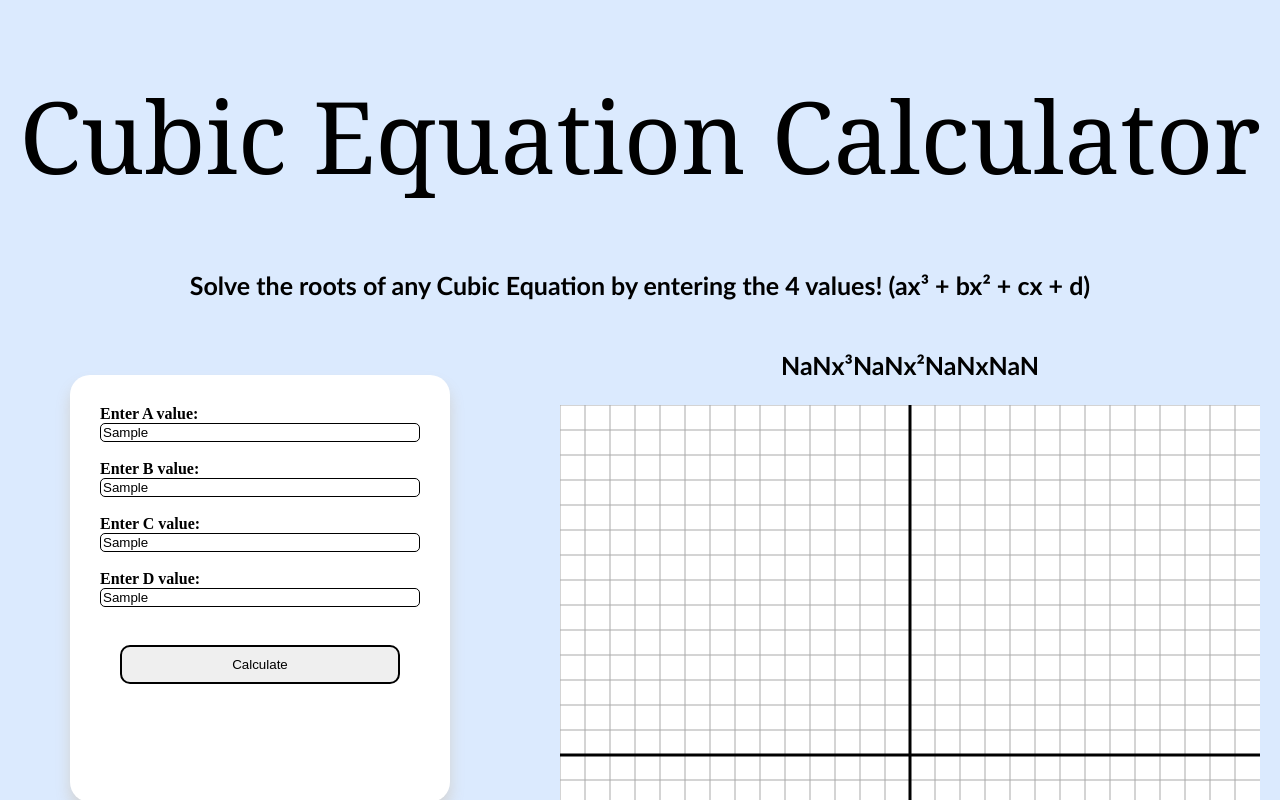
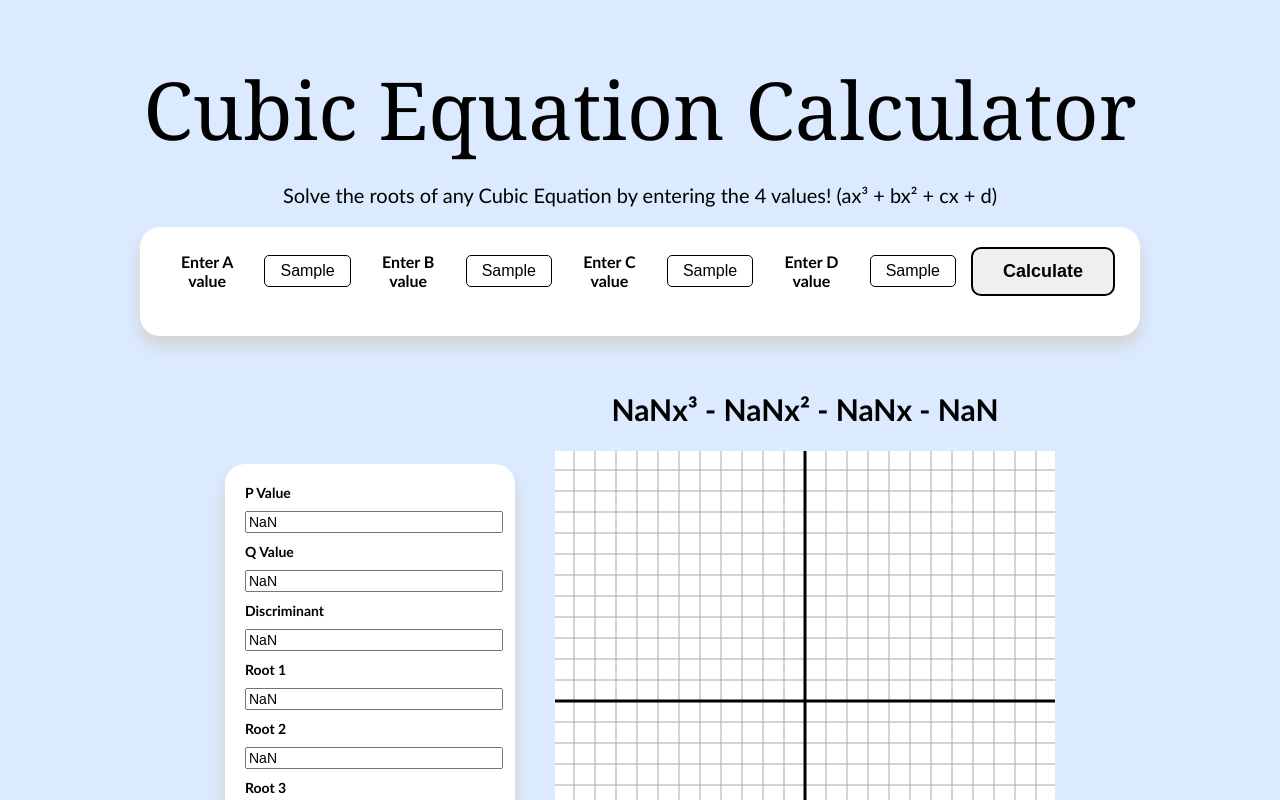
Before and after one commit to jjahamez/assignment2, a website built with Vite: page index.html in a window 1280 px wide. Both pictures are taken after typing "Sample", "Sample", "Sample", "Sample" into the empty fields and a click on the input "Calculate". Shown: the top 800 px of the page. Built offline with nearby package versions, Linux system fonts and the light colour scheme.

Commit message:
Revamped CSS

```diff
--- a/index.html
+++ b/index.html
@@ -14,53 +14,57 @@
 
   <p> Solve the roots of any Cubic Equation by entering the 4 values! (ax³ + bx² + cx + d)</p>
 
-  <div class="layout">
-    <div class="left-side">
-
   <div class="form-container">
     <form id="cubic-form">
-          <label for="a"> Enter A value: </label>
-          <input type="text" id="a" name="a"> <br>
-          <label for="b"> Enter B value: </label>
-          <input type="text" id="b" name="b"> <br>
-          <label for="c"> Enter C value: </label>
-          <input type="text" id="c" name="c"> <br>
-          <label for="d"> Enter D value: </label>
-          <input type="text" id="d" name="d"> <br>
-          <input type="submit" value="Calculate"> <br>
-          <p id="message" style="color: red; font-weight: bold;"> </p>
-
+      <div class="abcd-inputs">
+        <label for="a"> Enter A value </label>
+        <input type="text" id="a" name="a">
+        <label for="b"> Enter B value </label>
+        <input type="text" id="b" name="b">
+        <label for="c"> Enter C value </label>
+        <input type="text" id="c" name="c">
+        <label for="d"> Enter D value </label>
+        <input type="text" id="d" name="d">
+        <input type="submit" value="Calculate">
+      </div>
+      <p id="message"> </p>
     </form>
   </div>
 
+  <div class="results-graph-container">
     <div class="Results">
       <label for="p-value"> P Value </label>
-        <input type="text" id="p-value" readonly /> <br>
+      <input type="text" id="p-value" readonly />
       <label for="q-value"> Q Value </label>
-        <input type="text" id="q-value" readonly /> <br>
+      <input type="text" id="q-value" readonly />
       <label for="discriminant"> Discriminant </label>
-        <input type="text" id="discriminant" readonly /> <br>
+      <input type="text" id="discriminant" readonly />
       <label for="root-1"> Root 1 </label>
-        <input type="text" id="root-1" readonly /> <br>
+      <input type="text" id="root-1" readonly />
       <label for="root-2"> Root 2 </label>
-        <input type="text" id="root-2" readonly /> <br>
+      <input type="text" id="root-2" readonly />
       <label for="root-3"> Root 3 </label>
-        <input type="text" id="root-3" readonly /> <br>
-      </div>
+      <input type="text" id="root-3" readonly />
     </div>
 
     <div class="graph-container">
       <p id="equation"> </p>
-      <canvas id="graph" width="700" height="700"></canvas>
+      <canvas id="graph" width="500" height="500"></canvas>
+
+    </div>
   </div>
 
-  </div>
+  <script src="src/main.ts"> </script>
 
-  <br>
-  <script src="src/main.ts"> </script>
-  <br>
+  <br><br><br><br><br><br><br><br><br><br><br><br><br><br><br><br><br><br><br><br><br><br><br><br><br><br><br>
 
-  <!-- Calculator Copyright CalculatorSoup, LLC at www.calculatorsoup.com. Use is granted for commercial and non-commercial purposes only if this statement and all links to www.calculatorsoup.com are maintained. Change the color and iframe height and width for your needs. --><iframe class="widgetFrame" src="https://www.calculatorsoup.com/calculators/algebra/cubicequation.php?do=pop&opt=1&wbgcolor=b64b39" height="768" width="400" style="border:0;" title="Cubic Equation Calculator"></iframe><br><br><p><a href="https://www.calculatorsoup.com/calculators/algebra/cubicequation.php" target="_blank" rel="noopener">Cubic Equation Calculator</a> <br> by <a href="https://www.calculatorsoup.com" target="_blank" rel="noopener">CalculatorSoup</a></p>
+  <!-- Calculator Copyright CalculatorSoup, LLC at www.calculatorsoup.com. Use is granted for commercial and non-commercial purposes only if this statement and all links to www.calculatorsoup.com are maintained. Change the color and iframe height and width for your needs. --><iframe
+    class="widgetFrame"
+    src="https://www.calculatorsoup.com/calculators/algebra/cubicequation.php?do=pop&opt=1&wbgcolor=b64b39" height="768"
+    width="400" style="border:0;" title="Cubic Equation Calculator"></iframe><br><br>
+  <p><a href="https://www.calculatorsoup.com/calculators/algebra/cubicequation.php" target="_blank" rel="noopener">Cubic
+      Equation Calculator</a> <br> by <a href="https://www.calculatorsoup.com" target="_blank"
+      rel="noopener">CalculatorSoup</a></p>
 </body>
 
 </html>
--- a/src/main.ts
+++ b/src/main.ts
@@ -1,32 +1,30 @@
 const form = document.getElementById("cubic-form") as HTMLFormElement;
 
 const canvas = document.getElementById("graph") as HTMLCanvasElement;
-const ctx = canvas.getContext("2d");
+const ctx = canvas.getContext("2d")!; // will never be null, if (!ctx) return; unnecessary
 
-const width = canvas.width;
-const height = canvas.height;
-const scale = 25;
+const width: number = canvas.width;
+const height: number = canvas.height;
+const scale: number = 21;
 
 function graph(a: number, b: number, c: number, d: number, roots: number[] = []) {
-  if (!ctx) return;
-
   ctx.fillStyle = "white";
   ctx.fillRect(0, 0, width, height);
 
-  const centerX = width / 2;
-  const centerY = height / 2;
+  const centerX: number = width / 2;
+  const centerY: number = height / 2;
 
   ctx.strokeStyle = "DarkGrey";
   ctx.lineWidth = 1;
 
-  for (let x = centerX % scale; x < width; x += scale) {
+  for (let x: number = centerX % scale; x < width; x += scale) {
     ctx.beginPath();
     ctx.moveTo(x, 0);
     ctx.lineTo(x, height);
     ctx.stroke();
   }
 
-  for (let y = centerY % scale; y < height; y += scale) {
+  for (let y: number = centerY % scale; y < height; y += scale) {
     ctx.beginPath();
     ctx.moveTo(0, y);
     ctx.lineTo(width, y);
@@ -54,9 +52,9 @@ function graph(a: number, b: number, c: number, d: number, roots: number[] = [])
     ctx.beginPath();
 
     for (let px = 0; px < width; px++) {
-      const x = (px - centerX) / scale;
-      const y = a * x ** 3 + b * x ** 2 + c * x + d;
-      const py = centerY - y * scale;
+      const x: number = (px - centerX) / scale;
+      const y: number = a * x ** 3 + b * x ** 2 + c * x + d;
+      const py: number = centerY - y * scale;
 
       if (px === 0) ctx.moveTo(px, py);
       else ctx.lineTo(px, py);
@@ -68,10 +66,10 @@ function graph(a: number, b: number, c: number, d: number, roots: number[] = [])
 
   ctx.fillStyle = "Blue";
   roots.forEach(root => {
-    const px = centerX + root * scale;
-    const py = centerY;
+    const px: number = centerX + root * scale;
+    const py: number = centerY;
     ctx.beginPath();
-    ctx.arc(px, py, 5, 0, 2 * Math.PI)
+    ctx.arc(px, py, 5, 0, 2 * Math.PI);
     ctx.fill();
   });
   // zeroes
@@ -92,15 +90,15 @@ form?.addEventListener("submit", (event) => {
 
   const equationDisplay = document.getElementById("equation") as HTMLParagraphElement;
   const equation =
-    (a !== 0 ? `${a === 1 ? "" : a === -1 ? "-" : a}x³` : "") +
-    (b !== 0 ? `${a !== 0 && b > 0 ? " + " : a !== 0 && b < 0 ? " - " : b < 0 ? "-" : ""}${Math.abs(b) === 1 ? "x²" : Math.abs(b) + "x²"}` : "") +
-    (c !== 0 ? `${(a !== 0 || b !== 0) && c > 0 ? " + " : c < 0 && (a !== 0 || b !== 0) ? " - " : c < 0 ? "-" : ""}${Math.abs(c) === 1 ? "x" : Math.abs(c) + "x"}` : "") +
-    (d !== 0 ? `${(a !== 0 || b !== 0 || c !== 0) && d > 0 ? " + " : d < 0 && (a !== 0 || b !== 0 || c !== 0) ? " - " : d < 0 ? "-" : ""}${Math.abs(d)}` : "");
+    (`${a === 1 ? "" : a === -1 ? "-" : a}x³ `) +
+    (b !== 0 ? `${b > 0 ? "+" : "-"} ${Math.abs(b) === 1 ? "" : Math.abs(b)}x² ` : "") +
+    (c !== 0 ? `${c > 0 ? "+" : "-"} ${Math.abs(c) === 1 ? "" : Math.abs(c)}x ` : "") +
+    (d !== 0 ? `${d > 0 ? "+" : "-"} ${Math.abs(d)}` : "")
   equationDisplay.textContent = equation;
 
   const message = document.getElementById("message") as HTMLParagraphElement;
 
-  const roots: number[] = []; // fit the roots into an array
+  const roots: number[] = []; // fit the roots into array
 
   if (a === 0) {
     message.textContent = "*NOT a Cubic Function*";
@@ -125,12 +123,12 @@ form?.addEventListener("submit", (event) => {
     (document.getElementById("discriminant") as HTMLInputElement).value = discriminant.toFixed(5);
 
     if (discriminant < 0) {
-      const theta: number = Math.acos(((-q / (2 * Math.sqrt((-p / 3) ** 3))))) / 3;
-      const k = 2 * Math.sqrt(-p / 3);
+      const theta: number = Math.acos((-q / (2 * Math.sqrt((-p / 3) ** 3)))) / 3;
+      const k: number = 2 * Math.sqrt(-p / 3);
 
-      const root1 = k * Math.cos(theta) + h;
-      const root2 = k * Math.cos(theta + 2 * Math.PI / 3) + h;
-      const root3 = k * Math.cos(theta + 4 * Math.PI / 3) + h;
+      const root1: number = k * Math.cos(theta) + h;
+      const root2: number = k * Math.cos(theta + 2 * Math.PI / 3) + h;
+      const root3: number = k * Math.cos(theta + 4 * Math.PI / 3) + h;
 
       rootOne.value = root1.toFixed(2);
       rootTwo.value = root2.toFixed(2);
@@ -142,7 +140,7 @@ form?.addEventListener("submit", (event) => {
 
     } else if (discriminant > 0) {
 
-      const root1 = u + v + h;
+      const root1: number = u + v + h;
 
       rootOne.value = root1.toFixed(2);
       rootTwo.value = "Complex Root";
@@ -152,7 +150,7 @@ form?.addEventListener("submit", (event) => {
 
     } else if (discriminant === 0 && p === 0 && q === 0) {
 
-      const root1 = h;
+      const root1: number = h;
 
       rootOne.value = root1.toFixed(2);
       rootTwo.value = root1.toFixed(2);
@@ -163,10 +161,10 @@ form?.addEventListener("submit", (event) => {
       // cardano's method
 
     } else {
-      const r = Math.cbrt(q / 2);
+      const r: number = Math.cbrt(q / 2);
 
-      const root1 = r + h; // double root
-      const root2 = -2 * r + h;
+      const root1: number = r + h; // double root
+      const root2: number = -2 * r + h;
 
       rootOne.value = root1.toFixed(2);
       rootTwo.value = root1.toFixed(2);
--- a/src/style.css
+++ b/src/style.css
@@ -1,86 +1,149 @@
+/* -------------------- Body & Fonts -------------------- */
 body {
   background-color: #dbeafe;
-
+  font-family: Calibri, sans-serif;
+  text-align: center;
+  margin: 0;
+  padding: 0;
 }
 
+/* -------------------- Title & Instructions -------------------- */
 h1 {
-  font-size: 100px;
+  font-size: 80px;
   font-family: Cambria, Cochin, Georgia, Times, 'Times New Roman', serif;
-  text-align: center;
   font-weight: normal;
+  margin-bottom: 10px;
 }
 
 p {
-  font-family: Calibri;
-  text-align: center;
-  font-size: 25px;
-  font-weight: bold;
+  font-size: 20px;
+  margin-bottom: 20px;
 }
 
+/* -------------------- Form Container -------------------- */
 .form-container {
-  display: grid;
   background: white;
   border-radius: 20px;
-  padding: 30px;
-  box-shadow: 0px 10px 15px lightgrey;  /* top, left-right, bottom */
-  width: 320px;
-  margin: 50px;
+  padding: 20px 25px;
+  box-shadow: 0px 10px 15px lightgrey;
+  margin: 0 auto 25px auto;
+  display: flex;
+  flex-direction: column;
+  align-items: center;
+  max-width: 950px; /* wide enough for ABCD + button */
+  width: 95%;
 }
 
-#cubic-form {
-  display: flex; /* refer to w3s, improves style */
-  flex-direction: column;
+/* -------------------- ABCD Inputs + Button Row -------------------- */
+.abcd-inputs {
+  display: flex;
+  gap: 15px;
+  align-items: center;
+  justify-content: center;
+  flex-wrap: nowrap; /* stay on one row */
+  margin-bottom: 15px;
 }
 
-label {
+.abcd-inputs label {
   font-weight: bold;
+  font-size: 16px;
 }
 
-input[type="text"] {
+.abcd-inputs input[type="text"] {
+  width: 80px;
+  min-width: 60px;
+  text-align: center;
   border-radius: 5px;
   border: 1.5px solid black;
+  padding: 6px;
+  font-size: 16px;
 }
 
-input[type="text"]:focus {
-  box-shadow: 0px 2px 2px lightgrey;
+/* Submit Button */
+.abcd-inputs input[type="submit"] {
+  padding: 12px 30px; /* bigger button */
+  font-size: 18px;
+  font-weight: bold;
+  border-radius: 10px;
+  border: 2px solid black;
+  cursor: pointer;
 }
 
-input[type="submit"] {
-  margin: 20px;
-  padding: 10px;
-  border-radius: 10px;
-  border: 2px solid black;
-}
-
-input[type="submit"]:hover {
+.abcd-inputs input[type="submit"]:hover {
   background-color: lightblue;
 }
 
+/* -------------------- Error Message -------------------- */
+#message {
+  color: red;
+  font-weight: bold;
+  font-size: 50px; /* bigger */
+  margin-top: 10px;
+  text-align: center;
+}
 
+/* -------------------- PQ Box + Graph Side by Side -------------------- */
+.results-graph-container {
+  display: flex;
+  justify-content: center;
+  align-items: center; /* vertically center PQ box with graph */
+  gap: 40px;
+  flex-wrap: wrap;
+  margin-bottom: 30px;
+}
+
+/* -------------------- Results Box -------------------- */
 .Results {
-  display: grid;
   background: white;
   border-radius: 20px;
-  padding: 30px;
-  box-shadow: 0px 10px 15px lightgrey;  /* top, left-right, bottom */
-  width: 320px;
-  margin: 50px;
-
+  padding: 20px;
+  box-shadow: 0px 10px 15px lightgrey;
+  width: 250px;
+  display: flex;
+  flex-direction: column;
+  gap: 10px;
 }
 
 .Results label {
   text-align: left;
-  padding-right: 10px;
+  font-weight: bold;
+  font-size: 14px;
 }
 
 .Results input {
+  font-size: 14px;
   text-align: left;
-  padding-right: 10px;
+  width: 100%;
 }
 
-.layout {
+/* -------------------- Graph -------------------- */
+.graph-container {
   display: flex;
-  justify-content: center;
-  align-items: flex-start;
-  gap: 60px;
+  flex-direction: column;
+  align-items: center;
+  gap: 10px;
 }
+
+#equation {
+  font-size: 30px; /* bigger equation */
+  margin-bottom: 10px;
+  font-weight: bold;
+  min-height: 40px;
+}
+
+/* -------------------- Responsive Fix -------------------- */
+@media (max-width: 850px) {
+  .abcd-inputs {
+    flex-wrap: wrap; /* allow wrapping on small screens */
+  }
+
+  .results-graph-container {
+    flex-direction: column; /* stack PQ + graph on small screens */
+    align-items: center;
+  }
+
+  .graph-container canvas {
+    width: 90%;
+    height: auto;
+  }
+}
```
Lines whose indentation alone changed are shown as unchanged.
